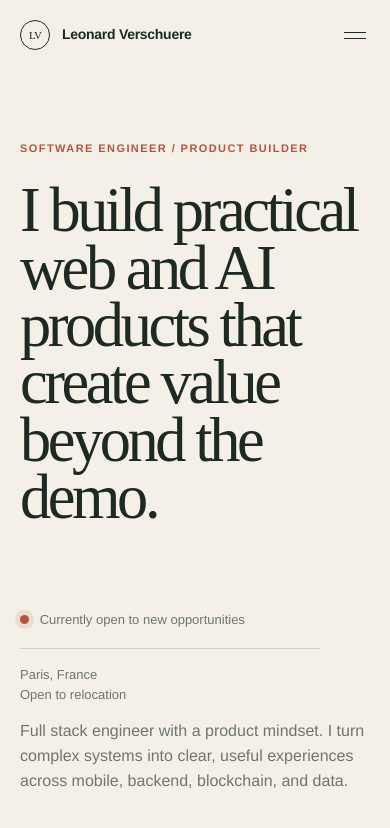
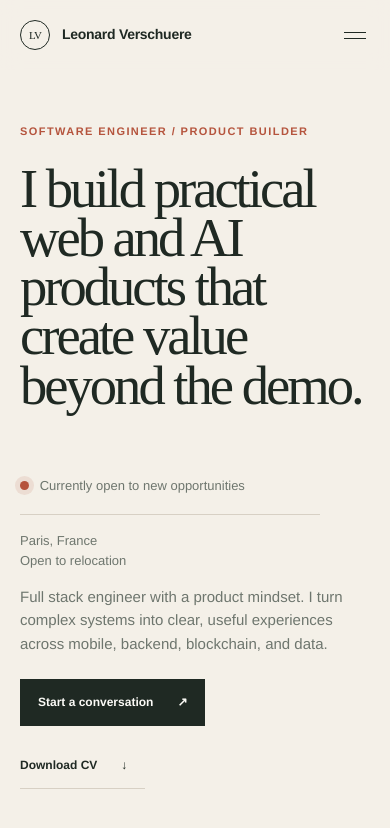
Before and after one commit to verschhh/verschhh.fr, a website: page index.html in a window 390 px wide. Shown: the top 828 px of the page. Drawn offline with Linux system fonts and the light colour scheme.

Commit message:
fix: fit hero within viewport

```diff
--- a/styles.css
+++ b/styles.css
@@ -7,6 +7,7 @@
   --signal: #b5543d;
   --white: #fbfaf6;
   --max: 1240px;
+  --header-height: 86px;
   --serif: Iowan Old Style, Baskerville, "Times New Roman", serif;
   --sans: "Helvetica Neue", Helvetica, Arial, sans-serif;
 }
@@ -60,17 +61,17 @@ button { color: inherit; font: inherit; }
 .site-nav .nav-contact { color: var(--ink); border-bottom: 1px solid var(--ink); padding-bottom: 3px; }
 .menu-toggle { display: none; border: 0; background: none; padding: 4px; }
 .menu-line { display: block; width: 22px; height: 1px; margin: 5px 0; background: var(--ink); }
-.hero { min-height: 690px; padding-top: 128px; padding-bottom: 120px; }
-.hero-title-row { display: grid; grid-template-columns: minmax(0, 1fr) 220px; gap: 90px; align-items: end; }
+.hero { min-height: calc(100svh - var(--header-height)); padding-top: clamp(56px, 8svh, 112px); padding-bottom: clamp(44px, 7svh, 96px); display: flex; flex-direction: column; justify-content: center; }
+.hero-title-row { display: grid; grid-template-columns: minmax(0, 1fr) minmax(170px, 220px); gap: clamp(36px, 6vw, 90px); align-items: end; }
 .eyebrow, .detail-label { margin: 0 0 26px; font-size: 11px; font-weight: 600; letter-spacing: .13em; line-height: 1.2; text-transform: uppercase; color: var(--signal); }
 .eyebrow span { color: var(--muted); margin-left: 12px; }
 h1, h2, h3, p { margin-top: 0; }
 h1, h2 { font-family: var(--serif); font-weight: 400; letter-spacing: -.055em; }
-h1 { max-width: 820px; margin-bottom: 34px; font-size: clamp(58px, 8vw, 116px); line-height: .92; }
+h1 { max-width: 900px; margin-bottom: clamp(20px, 3svh, 34px); font-size: clamp(52px, min(6.2vw, 9.2svh), 92px); line-height: .88; }
 h2 { margin-bottom: 0; font-size: clamp(52px, 7vw, 92px); line-height: .9; }
 h1::selection, h2::selection, h3::selection { background: var(--signal); color: var(--white); }
 em { color: var(--signal); font-style: italic; }
-.hero-intro { max-width: 480px; margin-bottom: 38px; color: var(--muted); font-size: 17px; }
+.hero-intro { max-width: 480px; margin-bottom: clamp(24px, 4svh, 38px); color: var(--muted); font-size: clamp(15px, 1.3vw, 17px); }
 .hero-actions { display: flex; align-items: center; gap: 24px; }
 .button { display: inline-flex; align-items: center; gap: 24px; padding: 14px 18px; font-size: 12px; font-weight: 600; transition: transform .2s ease, background .2s ease; }
 .button:hover, .button:focus-visible { transform: translateY(-2px); }
@@ -171,6 +172,7 @@ em { color: var(--signal); font-style: italic; }
 .reveal.is-visible { opacity: 1; transform: translateY(0); }
 @media (prefers-reduced-motion: reduce) { html { scroll-behavior: auto; } .reveal { opacity: 1; transform: none; transition: none; } }
 @media (max-width: 880px) {
+  :root { --header-height: 86px; }
   .page-section, .site-header { padding-inline: 28px; }
   .site-header { position: relative; }
   .menu-toggle { display: block; }
@@ -178,8 +180,9 @@ em { color: var(--signal); font-style: italic; }
   .site-nav.is-open { display: flex; }
   .site-nav a { padding: 12px 0; }
   .site-nav .nav-contact { border-bottom: 0; }
-  .hero { min-height: auto; padding-top: 96px; }
-  .hero-title-row { grid-template-columns: 1fr; gap: 50px; }
+  .hero { min-height: calc(100svh - var(--header-height)); padding-top: clamp(48px, 7svh, 96px); padding-bottom: clamp(40px, 6svh, 72px); }
+  .hero-title-row { grid-template-columns: 1fr; gap: clamp(24px, 5svh, 50px); }
+  h1 { max-width: none; }
   .hero-note { max-width: 300px; }
   .project-grid { grid-template-columns: 1fr 1fr; }
   .project-card-featured { grid-column: 1 / -1; min-height: 420px; }
@@ -195,13 +198,14 @@ em { color: var(--signal); font-style: italic; }
   .site-footer { padding-inline: 28px; }
 }
 @media (max-width: 580px) {
+  :root { --header-height: 70px; }
   .page-section, .site-header { padding-inline: 20px; }
   .site-header { padding-top: 20px; padding-bottom: 20px; }
   .site-nav { right: 20px; left: 20px; }
-  .hero { padding-top: 72px; padding-bottom: 90px; }
-  h1 { font-size: clamp(52px, 16vw, 78px); }
+  .hero { min-height: calc(100svh - var(--header-height)); padding-top: clamp(36px, 6svh, 72px); padding-bottom: clamp(36px, 6svh, 72px); }
+  h1 { margin-bottom: 24px; font-size: clamp(44px, min(14vw, 7.5svh), 72px); line-height: .9; }
   h2 { font-size: clamp(48px, 16vw, 70px); }
-  .hero-intro { font-size: 16px; }
+  .hero-intro { margin-bottom: 24px; font-size: 15px; }
   .hero-actions { align-items: flex-start; flex-direction: column; gap: 16px; }
   .section-block { padding-top: 90px; padding-bottom: 90px; }
   .section-heading { display: block; margin-bottom: 55px; }
```
